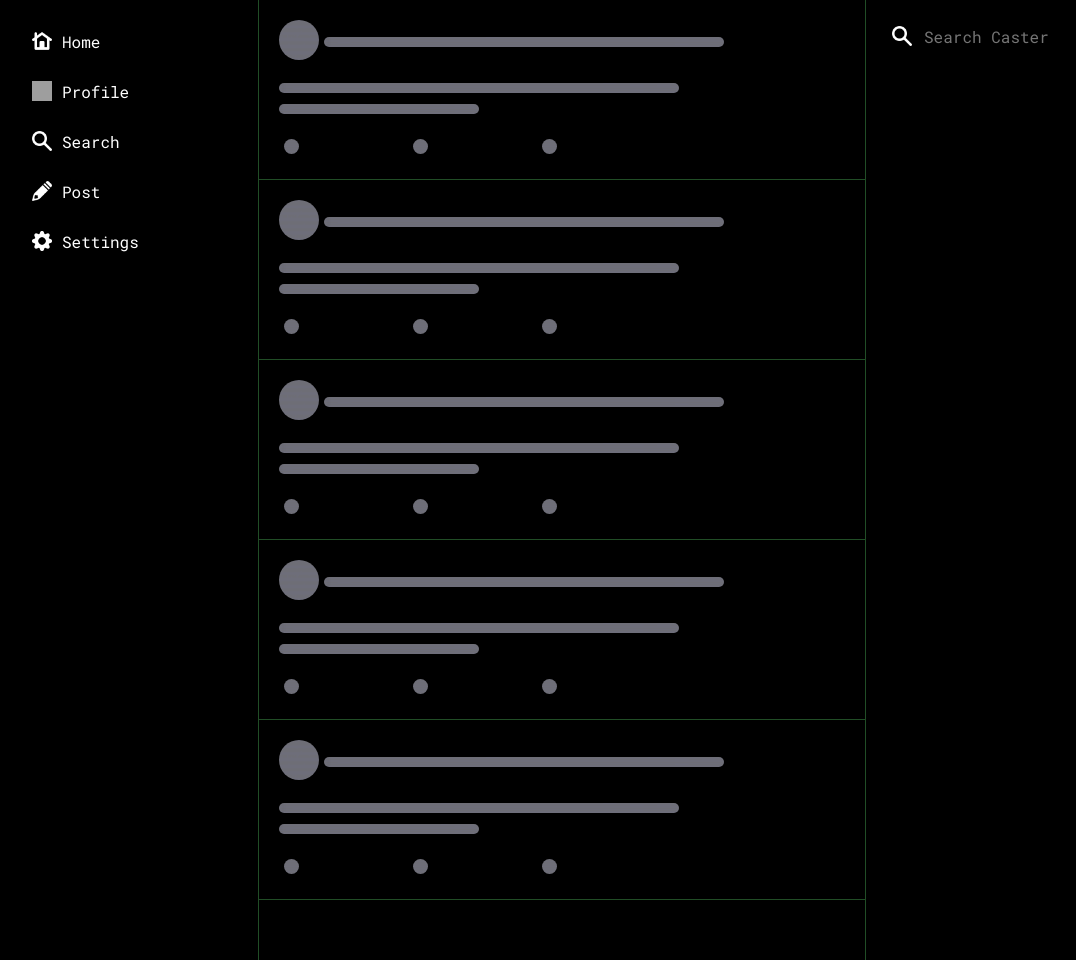
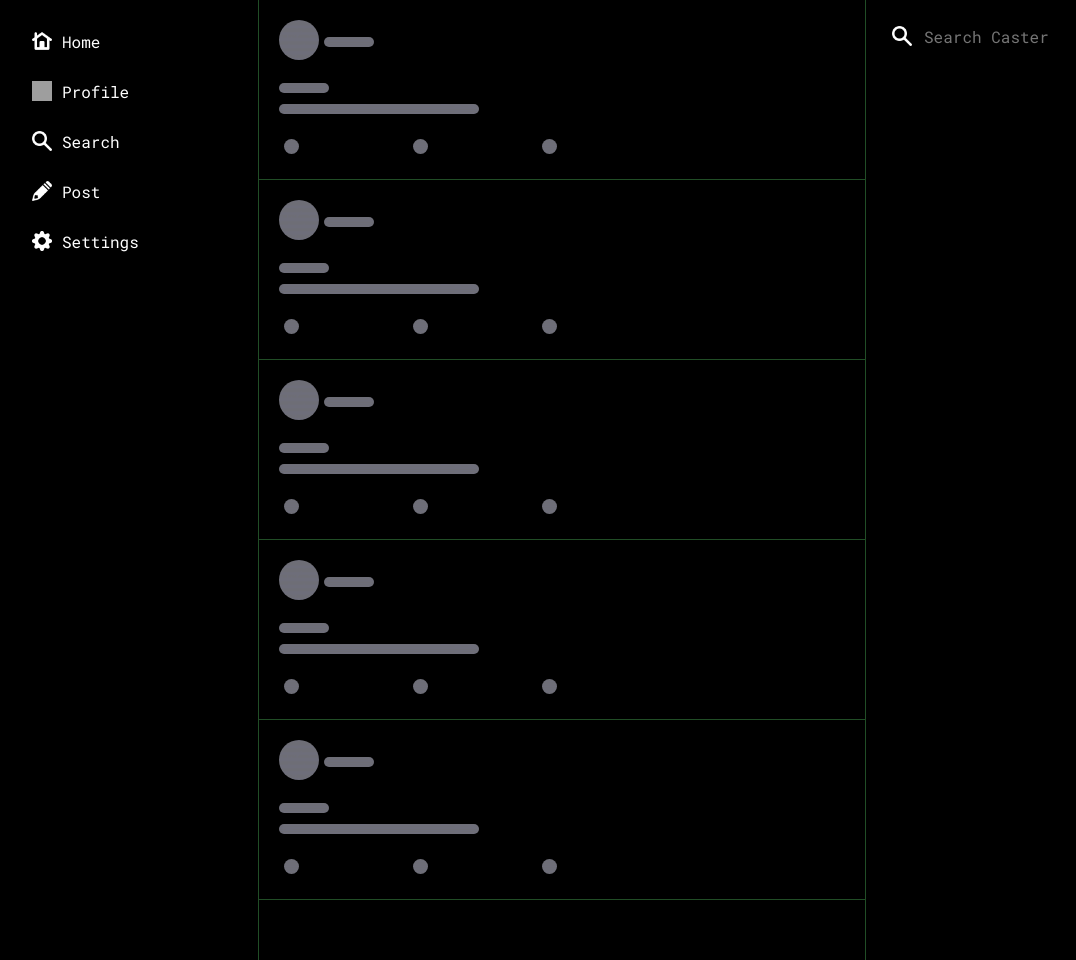
Before and after one commit to Apricot-Software/CasterV2, a Flask app: template templates/caster.html in a window 1280 px wide. Shown: the part 87-1047 px from the top of the page, without its empty margins (94-1170 px from the left). Run offline with Flask 3, Linux system fonts and the light colour scheme; the template is opened without the code that fills it: most values are stand-ins (such as "Sample title", 1, 10 or a date in 2020); a database or web service that is not in the repository returns one stand-in record (values such as "Sample title"); data that the repository does not hold is empty; some libraries are stand-ins or nearby versions; grey boxes are pictures that could not be loaded.

Commit message:
Add files via upload

```diff
--- a/templates/caster.html
+++ b/templates/caster.html
@@ -31,10 +31,10 @@
                     <div class="post-container">
                         <p class="user-bar">
                             <img class="user-pfp" src="static/img/placeholder.jpg">
-                            <a class="display-name" href="/profile?user={{ handle }}"><img class="user-pfp" style="width: 400px; height: 10px" src="static/img/placeholder.jpg"></a>
+                            <a class="display-name" href="/profile?user={{ handle }}"><img class="user-pfp" style="width: 50px; height: 10px" src="static/img/placeholder.jpg"></a>
                             <span class="handle"></span>
                         </p>
-                        <p class="post-text"><img class="user-pfp" style="width: 400px; height: 10px" src="static/img/placeholder.jpg"><br><img class="user-pfp" style="width: 200px; height: 10px" src="static/img/placeholder.jpg"></p>
+                        <p class="post-text"><img class="user-pfp" style="width: 50px; height: 10px" src="static/img/placeholder.jpg"><br><img class="user-pfp" style="width: 200px; height: 10px" src="static/img/placeholder.jpg"></p>
                         <div class="post-action-bar">
                             <span>
                                 <img src="static/img/placeholder.jpg" class="like-icon" style="border-radius: 50px;">
@@ -56,10 +56,10 @@
                     <div class="post-container">
                         <p class="user-bar">
                             <img class="user-pfp" src="static/img/placeholder.jpg">
-                            <a class="display-name" href="/profile?user={{ handle }}"><img class="user-pfp" style="width: 400px; height: 10px" src="static/img/placeholder.jpg"></a>
+                            <a class="display-name" href="/profile?user={{ handle }}"><img class="user-pfp" style="width: 50px; height: 10px" src="static/img/placeholder.jpg"></a>
                             <span class="handle"></span>
                         </p>
-                        <p class="post-text"><img class="user-pfp" style="width: 400px; height: 10px" src="static/img/placeholder.jpg"><br><img class="user-pfp" style="width: 200px; height: 10px" src="static/img/placeholder.jpg"></p>
+                        <p class="post-text"><img class="user-pfp" style="width: 50px; height: 10px" src="static/img/placeholder.jpg"><br><img class="user-pfp" style="width: 200px; height: 10px" src="static/img/placeholder.jpg"></p>
                         <div class="post-action-bar">
                             <span>
                                 <img src="static/img/placeholder.jpg" class="like-icon" style="border-radius: 50px;">
@@ -81,10 +81,10 @@
                     <div class="post-container">
                         <p class="user-bar">
                             <img class="user-pfp" src="static/img/placeholder.jpg">
-                            <a class="display-name" href="/profile?user={{ handle }}"><img class="user-pfp" style="width: 400px; height: 10px" src="static/img/placeholder.jpg"></a>
+                            <a class="display-name" href="/profile?user={{ handle }}"><img class="user-pfp" style="width: 50px; height: 10px" src="static/img/placeholder.jpg"></a>
                             <span class="handle"></span>
                         </p>
-                        <p class="post-text"><img class="user-pfp" style="width: 400px; height: 10px" src="static/img/placeholder.jpg"><br><img class="user-pfp" style="width: 200px; height: 10px" src="static/img/placeholder.jpg"></p>
+                        <p class="post-text"><img class="user-pfp" style="width: 50px; height: 10px" src="static/img/placeholder.jpg"><br><img class="user-pfp" style="width: 200px; height: 10px" src="static/img/placeholder.jpg"></p>
                         <div class="post-action-bar">
                             <span>
                                 <img src="static/img/placeholder.jpg" class="like-icon" style="border-radius: 50px;">
@@ -106,10 +106,10 @@
                     <div class="post-container">
                         <p class="user-bar">
                             <img class="user-pfp" src="static/img/placeholder.jpg">
-                            <a class="display-name"><img class="user-pfp" style="width: 400px; height: 10px" src="static/img/placeholder.jpg"></a>
+                            <a class="display-name"><img class="user-pfp" style="width: 50px; height: 10px" src="static/img/placeholder.jpg"></a>
                             <span class="handle"></span>
                         </p>
-                        <p class="post-text"><img class="user-pfp" style="width: 400px; height: 10px" src="static/img/placeholder.jpg"><br><img class="user-pfp" style="width: 200px; height: 10px" src="static/img/placeholder.jpg"></p>
+                        <p class="post-text"><img class="user-pfp" style="width: 50px; height: 10px" src="static/img/placeholder.jpg"><br><img class="user-pfp" style="width: 200px; height: 10px" src="static/img/placeholder.jpg"></p>
                         <div class="post-action-bar">
                             <span>
                                 <img src="static/img/placeholder.jpg" class="like-icon" style="border-radius: 50px;">
@@ -131,10 +131,10 @@
                     <div class="post-container">
                         <p class="user-bar">
                             <img class="user-pfp" src="static/img/placeholder.jpg">
-                            <a class="display-name" href="/profile?user={{ handle }}"><img class="user-pfp" style="width: 400px; height: 10px" src="static/img/placeholder.jpg"></a>
+                            <a class="display-name" href="/profile?user={{ handle }}"><img class="user-pfp" style="width: 50px; height: 10px" src="static/img/placeholder.jpg"></a>
                             <span class="handle"></span>
                         </p>
-                        <p class="post-text"><img class="user-pfp" style="width: 400px; height: 10px" src="static/img/placeholder.jpg"><br><img class="user-pfp" style="width: 200px; height: 10px" src="static/img/placeholder.jpg"></p>
+                        <p class="post-text"><img class="user-pfp" style="width: 50px; height: 10px" src="static/img/placeholder.jpg"><br><img class="user-pfp" style="width: 200px; height: 10px" src="static/img/placeholder.jpg"></p>
                         <div class="post-action-bar">
                             <span>
                                 <img src="static/img/placeholder.jpg" class="like-icon" style="border-radius: 50px;">
```
